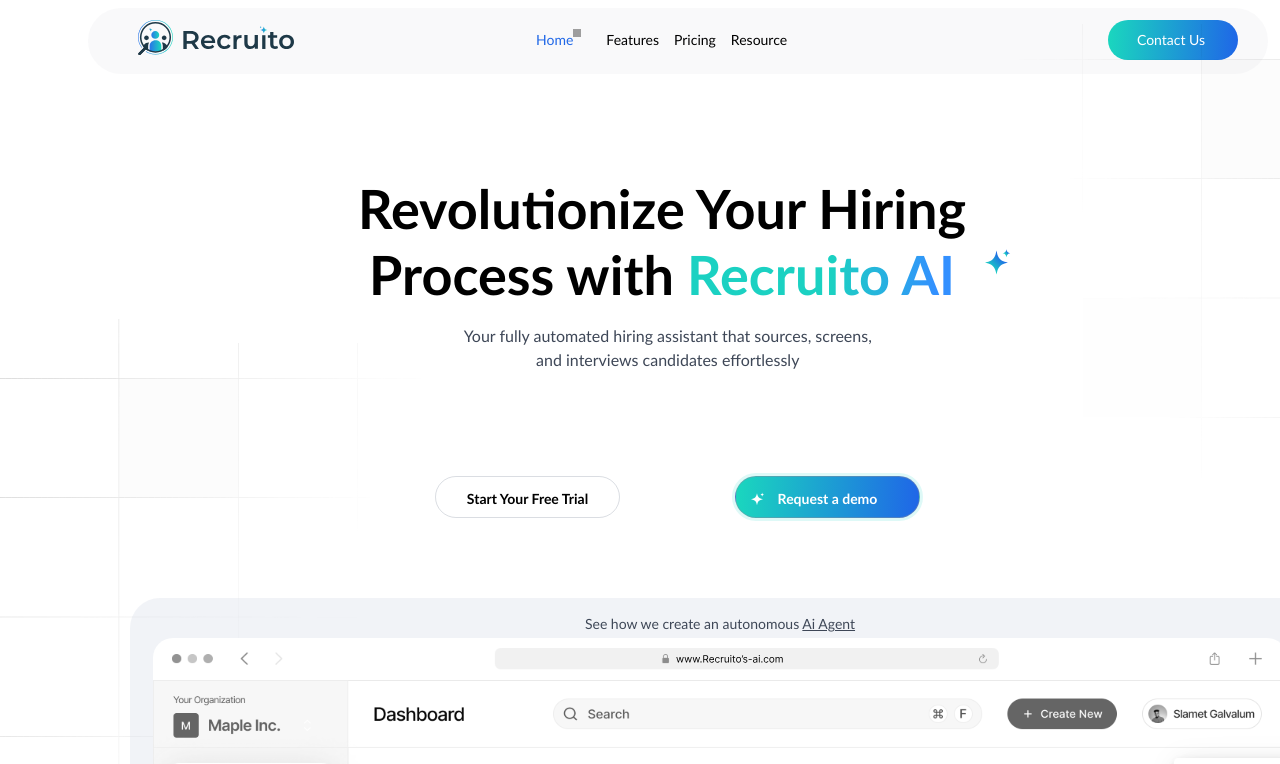
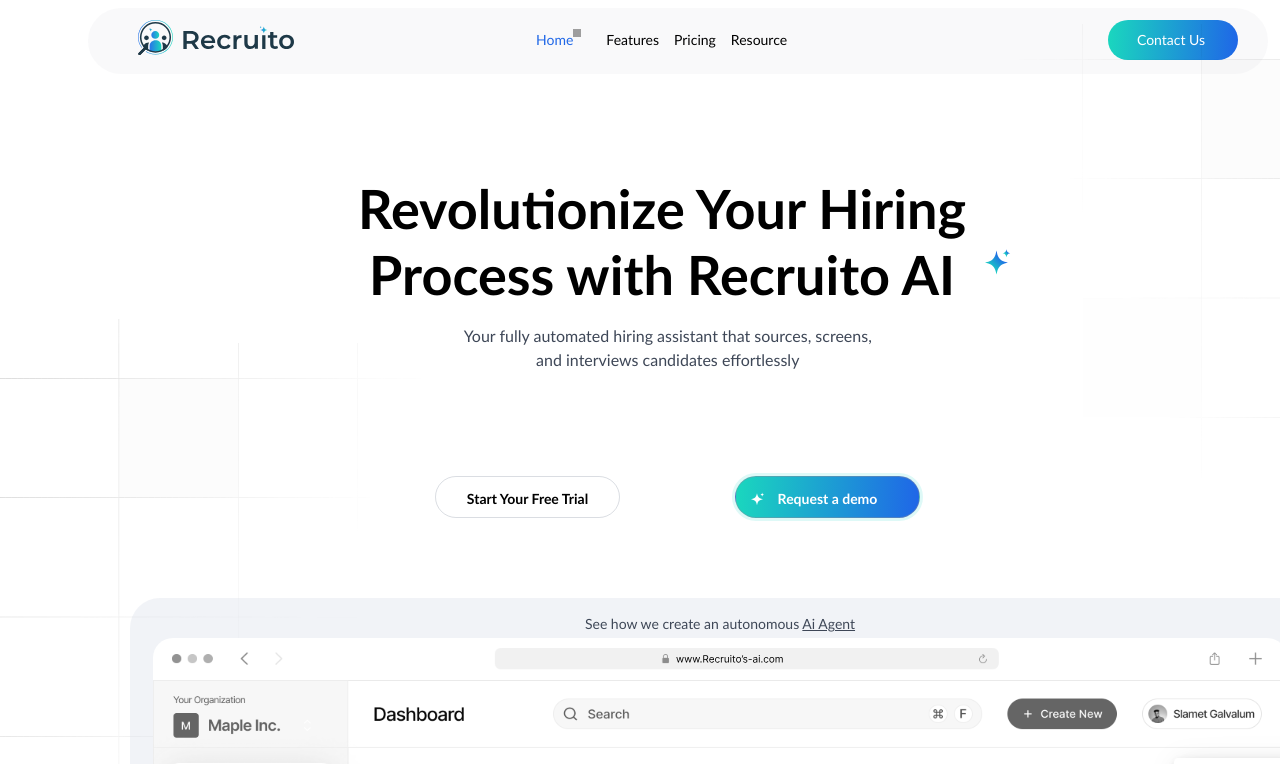
Before and after one commit to YahyaOsama2612/SadiaTask, a React (Vite) app: page / in a window 1280 px wide. Shown: the top 764 px of the page. Built offline with nearby package versions, Linux system fonts and the light colour scheme; grey boxes are pictures that could not be loaded; the HTML template or start-up script is replaced by a standard one.

Commit message:
PreFinal

```diff
--- a/src/components/SectionOne.tsx
+++ b/src/components/SectionOne.tsx
@@ -1,5 +1,5 @@
 import star from "/src/assets/star.svg";
-import vector2 from "/src/assets/vector2.svg"
+import vector2 from "/src/assets/vector2.svg";
 
 const SectionOne = () => {
   return (
@@ -10,26 +10,12 @@
         transform: "translate(50%,50%)",
       }}
     >
-      <h1
-        style={{
-          fontSize: "54px",
-          fontWeight: "600px",
-          lineHeight: "65.88px",
-          textAlign: "center",
-        }}
-      >
+      <h1 className="main-heading">
         Revolutionize Your Hiring Process with{" "}
-        <span className="span"> Recruito AI</span>
+        <span className="highlight">Recruito AI</span>
       </h1>
-      <img
-        style={{
-          width: "26.25px",
-          height: "25.87px",
-          transform: "translate(650px, -95px)",
-        }}
-        src={star}
-        alt=""
-      />
+      <img className="star-icon" src={star} alt="Star Icon" />
+
       <div
         style={{
           position: "absolute",
@@ -76,7 +62,8 @@
           Start Your Free Trial
         </p>
       </div>
-      <div className="Request"
+      <div
+        className="Request"
         style={{
           position: "absolute",
           width: "183px",
@@ -94,12 +81,22 @@
             fontWeight: "600",
             lineHeight: "15px",
             textAlign: "center",
-            color:"white"
+            color: "white",
           }}
         >
           Request a demo
         </p>
-        <img style={{position:"absolute",width:"13.69px",height:"14.09px",left:"15px",top:"15px"}} src={vector2} alt="" />
+        <img
+          style={{
+            position: "absolute",
+            width: "13.69px",
+            height: "14.09px",
+            left: "15px",
+            top: "15px",
+          }}
+          src={vector2}
+          alt=""
+        />
       </div>
     </div>
   );
--- a/src/index.css
+++ b/src/index.css
@@ -92,3 +92,47 @@
     line-height: 20px;
   }
 }
+/* Default styles for larger screens */
+.main-heading {
+  font-size: 54px;
+  font-weight: 600;
+  line-height: 65.88px;
+  text-align: center;
+}
+
+.highlight {
+  color: inherit; /* Customize this if specific styles are needed for the span */
+}
+
+.star-icon {
+  width: 26.25px;
+  height: 25.87px;
+  transform: translate(650px, -95px);
+}
+
+/* Responsive styles */
+@media (max-width: 768px) {
+  .main-heading {
+    font-size: 36px;
+    line-height: 48px;
+  }
+
+  .star-icon {
+    transform: translate(300px, -50px);
+    width: 20px;
+    height: 20px;
+  }
+}
+
+@media (max-width: 480px) {
+  .main-heading {
+    font-size: 28px;
+    line-height: 38px;
+  }
+
+  .star-icon {
+    transform: translate(150px, -30px);
+    width: 15px;
+    height: 15px;
+  }
+}
```
